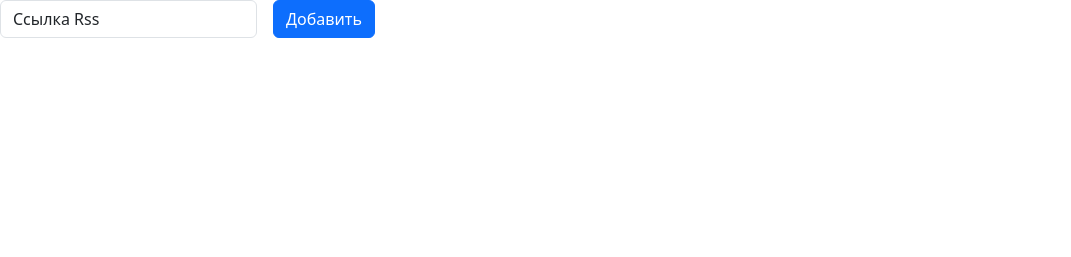
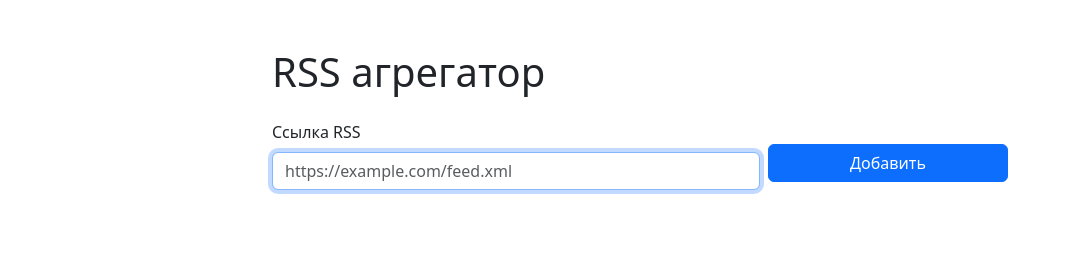
Before and after one commit to dimitreyash/frontend-project-11, a website built with Vite: page index.html in a window 1280 px wide. Shown: the whole page, without its empty margins (0-1071 px from the left). Built offline with nearby package versions, Linux system fonts and the light colour scheme.

```diff
--- a/index.html
+++ b/index.html
@@ -1,4 +1,4 @@
-<!doctype html>
+<!-- <!doctype html>
 <html lang="en">
   <head>
     <meta charset="UTF-8" />
@@ -17,4 +17,50 @@
     </form>
     <script type="module" src="/src/main.js"></script>
   </body>
+</html> -->
+
+<!doctype html>
+<html lang="ru">
+  <head>
+    <meta charset="UTF-8" />
+    <meta name="viewport" content="width=device-width, initial-scale=1.0" />
+    <title>RSS агрегатор</title>
+  </head>
+  <body>
+    <main class="container py-5">
+      <div class="row justify-content-center">
+        <div class="col-lg-8">
+          <h1 class="mb-4">RSS агрегатор</h1>
+
+          <form class="rss-form" novalidate>
+            <div class="row g-2 align-items-start">
+              <div class="col-md-8">
+                <label for="rss-input" class="form-label">Ссылка RSS</label>
+                <input
+                  id="rss-input"
+                  name="url"
+                  type="text"
+                  class="form-control"
+                  placeholder="https://example.com/feed.xml"
+                  aria-describedby="feedback"
+                  autofocus
+                />
+                <div id="feedback" class="invalid-feedback"></div>
+              </div>
+
+              <div class="col-md-4 pt-md-4">
+                <button type="submit" class="btn btn-primary w-100">
+                  Добавить
+                </button>
+              </div>
+            </div>
+          </form>
+
+          <div class="feedback mt-3"></div>
+        </div>
+      </div>
+    </main>
+
+    <script type="module" src="/src/main.js"></script>
+  </body>
 </html>
```
Also changed, not shown: .github/workflows/sonarcloud.yml (added), README.md, 1 other file.
